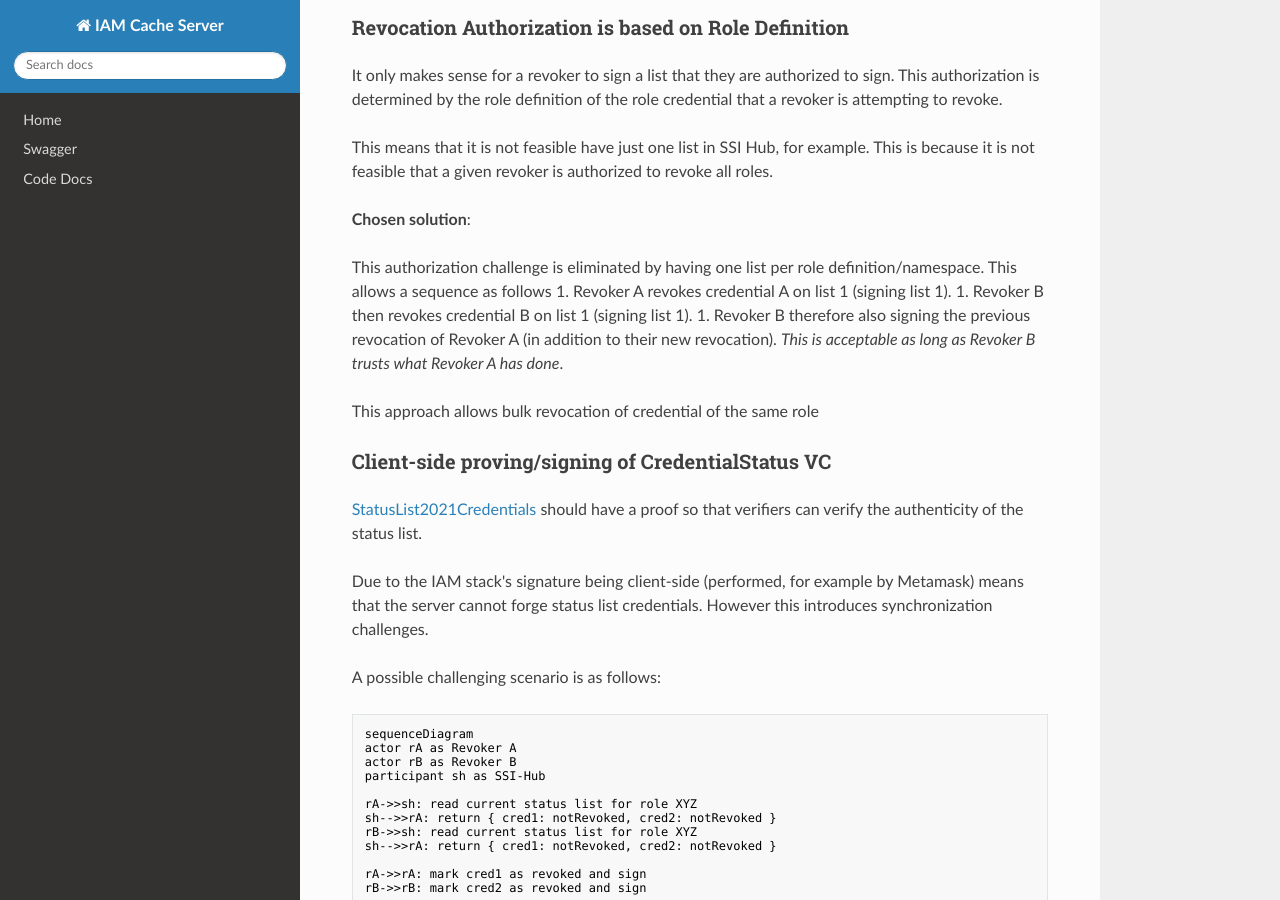
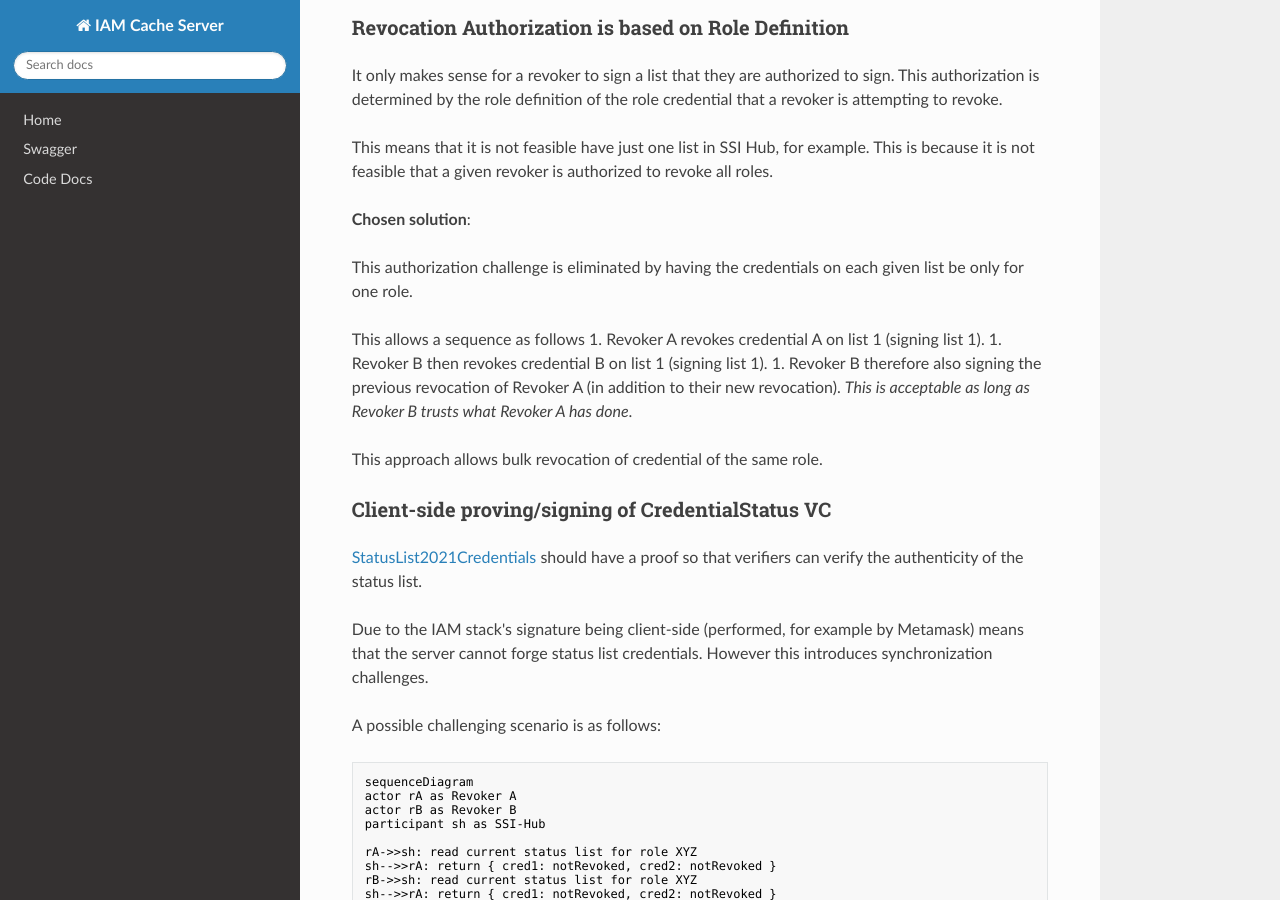
Before and after one commit to energywebfoundation/ssi-hub, an MkDocs documentation site: the page built from docs/status-list.md, in a window 1280 px wide and 900 px high, scrolled down 1113 px. Built offline with MkDocs 1.6.1, drawn with Linux system fonts in a browser that asks for light colours; nearby versions of some CDN libraries.

Commit message:
docs(status-list): change wording for list per role

```diff
--- a/docs/status-list.md
+++ b/docs/status-list.md
@@ -62,14 +62,15 @@ This is because it is not feasible that a given revoker is authorized to revoke
 
 **Chosen solution**:
 
-This authorization challenge is eliminated by having one list per role definition/namespace.
+This authorization challenge is eliminated by having the credentials on each given list be only for one role.
+
 This allows a sequence as follows
   1. Revoker A revokes credential A on list 1 (signing list 1).
   1. Revoker B then revokes credential B on list 1 (signing list 1).
   1. Revoker B therefore also signing the previous revocation of Revoker A (in addition to their new revocation).
   *This is acceptable as long as Revoker B trusts what Revoker A has done*.
 
-This approach allows bulk revocation of credential of the same role
+This approach allows bulk revocation of credential of the same role.
 
 ### Client-side proving/signing of CredentialStatus VC
 [StatusList2021Credentials](https://w3c-ccg.github.io/vc-status-list-2021/#example-example-statuslist2021credential-0) should have a proof so that verifiers can verify the authenticity of the status list.
```
